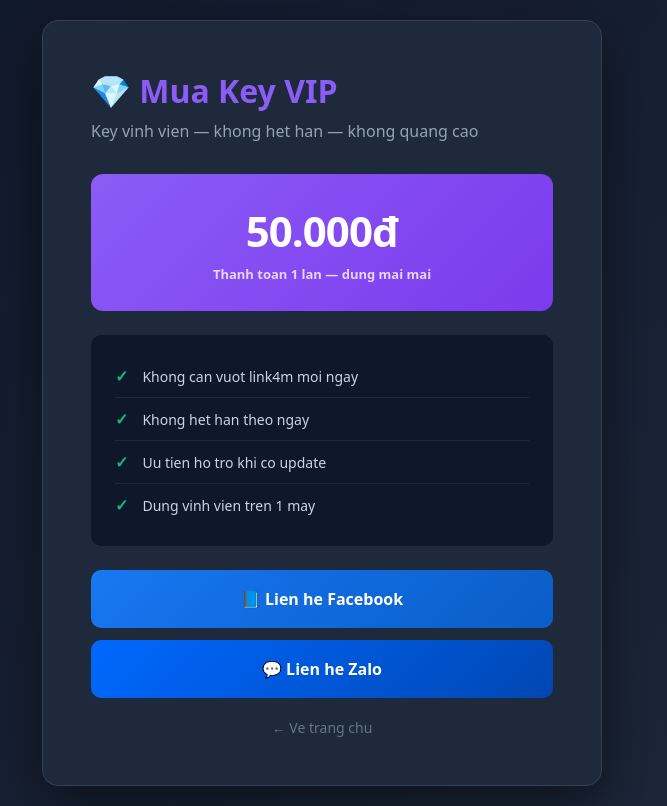
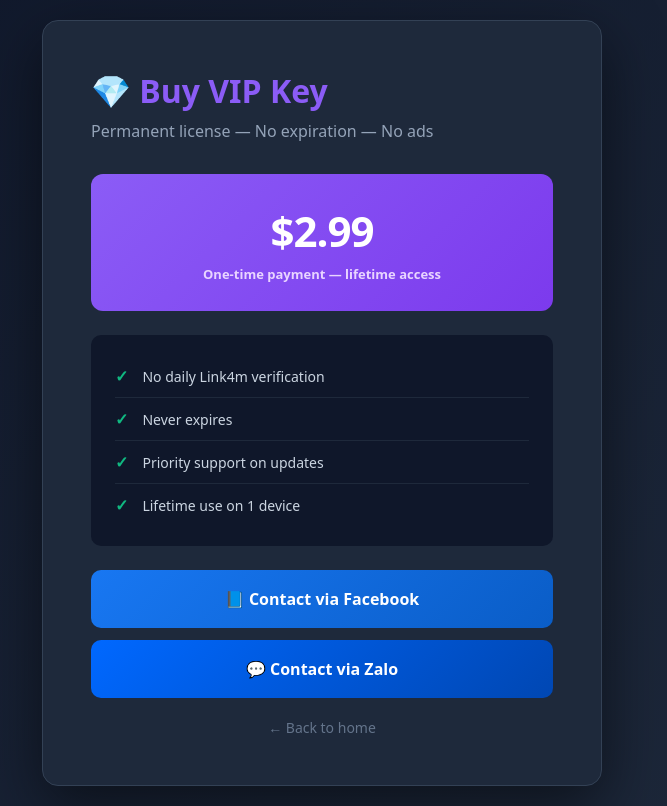
Before and after one commit to tkcuanam2212-art/gaming-optimizer-license, a website: page public/vip.html in a window 1280 px wide. Shown: the whole page, without its empty margins (318-985 px from the left). Drawn offline with Linux system fonts and the light colour scheme.

Commit message:
Update vip.html

```diff
--- a/public/vip.html
+++ b/public/vip.html
@@ -1,9 +1,9 @@
 <!DOCTYPE html>
-<html lang="vi">
+<html lang="en">
 <head>
 <meta charset="UTF-8">
 <meta name="viewport" content="width=device-width,initial-scale=1">
-<title>Mua Key VIP — Gaming Optimizer</title>
+<title>Buy VIP Key — Gaming Optimizer</title>
 <style>
   *{box-sizing:border-box;margin:0;padding:0}
   body{font-family:system-ui,sans-serif;background:linear-gradient(135deg,#0f172a,#1e293b);
@@ -34,27 +34,27 @@
 </head>
 <body>
 <div class="card">
-  <h1>💎 Mua Key VIP</h1>
-  <p class="sub">Key vinh vien — khong het han — khong quang cao</p>
+  <h1>💎 Buy VIP Key</h1>
+  <p class="sub">Permanent license — No expiration — No ads</p>
 
   <div class="price">
-    <div class="num">50.000đ</div>
-    <div class="label">Thanh toan 1 lan — dung mai mai</div>
+    <div class="num">$2.99</div>
+    <div class="label">One-time payment — lifetime access</div>
   </div>
 
   <ul class="benefits">
-    <li>Khong can vuot link4m moi ngay</li>
-    <li>Khong het han theo ngay</li>
-    <li>Uu tien ho tro khi co update</li>
-    <li>Dung vinh vien tren 1 may</li>
+    <li>No daily Link4m verification</li>
+    <li>Never expires</li>
+    <li>Priority support on updates</li>
+    <li>Lifetime use on 1 device</li>
   </ul>
 
   <a class="contact fb" href="https://www.facebook.com/profile.php?id=61559285229544"
-     target="_blank">📘 Lien he Facebook</a>
+     target="_blank">📘 Contact via Facebook</a>
   <a class="contact zalo" href="https://zalo.me/0984518060"
-     target="_blank">💬 Lien he Zalo</a>
+     target="_blank">💬 Contact via Zalo</a>
 
-  <a class="back" href="/">← Ve trang chu</a>
+  <a class="back" href="/">← Back to home</a>
 </div>
 </body>
 </html>
```
